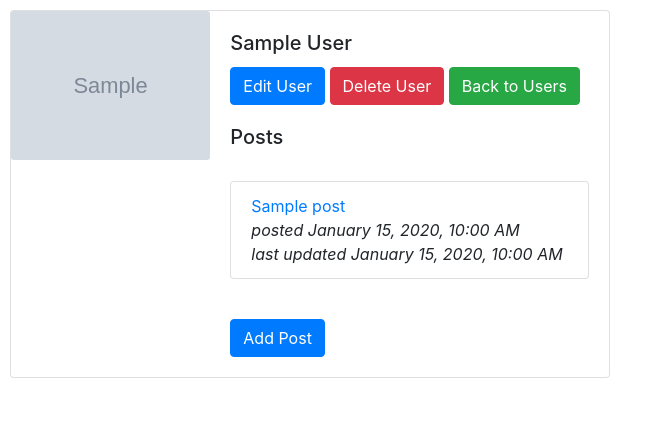
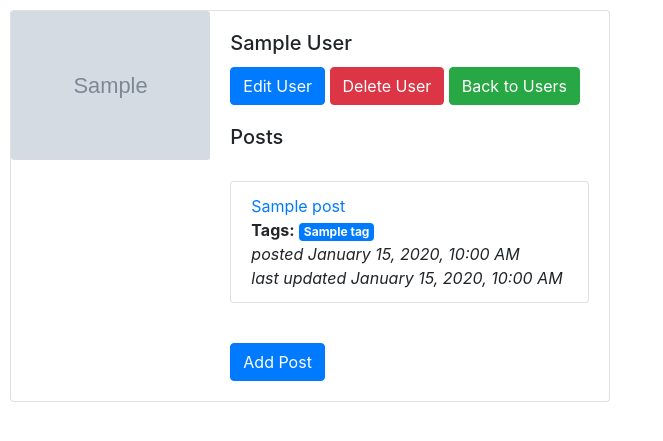
Before and after one commit to jmcginty15/Blogly-app, a Flask app: page /users/1 in a window 1280 px wide. Shown: the top 441 px of the page, without its empty margins (0-663 px from the left). Run offline with Flask 2, Linux system fonts and the light colour scheme; tables that the repository leaves empty hold one stand-in row (values such as "Sample post"); grey boxes marked "Sample" are stand-in pictures; some libraries are stand-ins or nearby versions.

Commit message:
routes created for adding, editing, and deleting tags

```diff
--- a/app.py
+++ b/app.py
@@ -1,6 +1,6 @@
 """Blogly application."""
 
-from flask import Flask, request, render_template, redirect, flash
+from flask import Flask, request, render_template, redirect, flash, Markup
 from flask_debugtoolbar import DebugToolbarExtension
 from models import db, connect_db, User, Post, Tag, PostTag
 from datetime import datetime, timezone
@@ -145,7 +145,7 @@ def process_new_post(user_id):
 @app.route('/tags')
 def tags():
     """Shows a list of all existing tags"""
-    tags = Tag.query.all()
+    tags = Tag.query.order_by('name').all()
     tag_count = len(tags)
     return render_template('tags.html', tags=tags, tag_count=tag_count)
 
@@ -160,3 +160,42 @@ def tag(tag_id):
 def add_tag():
     """Displays form to add a new tag"""
     return render_template('tag-form.html', new=True, tag=None)
+
+@app.route('/tags/new', methods=['POST'])
+def process_new_tag():
+    """Processes form input for new tag"""
+    tag_name = request.form['name']
+    new_tag = Tag(name=tag_name)
+    db.session.add(new_tag)
+    db.session.commit()
+    flash_msg = Markup(f'<span class="badge badge-primary">{tag_name}</span> added!')
+    flash(flash_msg)
+    return redirect('/tags')
+
+@app.route('/tags/<int:tag_id>/delete', methods=['POST'])
+def delete_tag(tag_id):
+    """Deletes a tag by id"""
+    tag = Tag.query.get(tag_id)
+    tag_name = tag.name
+    db.session.delete(tag)
+    db.session.commit()
+    flash_msg = Markup(f'<span class="badge badge-primary">{tag_name}</span> deleted!')
+    flash(flash_msg)
+    return redirect('/tags')
+
+@app.route('/tags/<int:tag_id>/edit')
+def edit_tag(tag_id):
+    """Displays a form for editing a tag name"""
+    tag = Tag.query.get(tag_id)
+    return render_template('tag-form.html', new=False, tag=tag)
+
+@app.route('/tags/<int:tag_id>/edit', methods=['POST'])
+def process_tag_edit(tag_id):
+    """Process form input for editing a tag name"""
+    tag_name = request.form['name']
+    tag = Tag.query.get(tag_id)
+    tag.name = tag_name
+    db.session.commit()
+    flash_msg = Markup(f'<span class="badge badge-primary">{tag_name}</span> updated!')
+    flash(flash_msg)
+    return redirect('/tags')
--- a/static/app.css
+++ b/static/app.css
@@ -39,3 +39,11 @@
     width: 600px;
     margin: 10px;
 }
+
+.tag-link {
+    color: white;
+}
+
+.tag-link:hover {
+    color: black;
+}
--- a/templates/home.html
+++ b/templates/home.html
@@ -19,8 +19,8 @@
         <h6 class="card-subtitle mb-2 text-muted"><em>posted {{ post.format_date('created') }}</em></h6>
         <h6 class="card-subtitle mb-2 text-muted"><em>last updated {{ post.format_date('updated') }}</em></h6>
         <p class="card-text">{{ post.content }}</p>
-        <b>Tags:</b>{% for tag in post.tags %}&nbsp;<span class="badge badge-primary">{{ tag.name }}</span>{% endfor %}
-        <span class="badge badge-secondary">add new</span>
+        <b>Tags:</b>{% for tag in post.tags %}&nbsp;<span class="badge badge-primary">
+            <a href="/tags/{{ tag.id }}" class="tag-link">{{ tag.name }}</a></span>{% endfor %}
     </div>
     <div class="card-body">
         <form action="/posts/{{ post.id }}/edit" class="card-form">
--- a/templates/single-tag.html
+++ b/templates/single-tag.html
@@ -15,7 +15,7 @@
         <ul class="list-group">
             {% for post in tag.posts %}
             <li class="list-group-item"><a href="/posts/{{ post.id }}">{{ post.title }}</a><br>
-            <em>by {{ post.poster.get_full_name() }}</em></li>
+            <em>by <a href="/users/{{ post.poster.id }}">{{ post.poster.get_full_name() }}</a></em></li>
             {% endfor %}
         </ul>
     </div>
--- a/templates/single-user.html
+++ b/templates/single-user.html
@@ -31,6 +31,8 @@
                     <ul class="list-group">
                         {% for post in posts %}
                         <li class="list-group-item"><a href="/posts/{{ post.id }}">{{ post.title }}</a><br>
+                            <b>Tags:</b>{% for tag in post.tags %}&nbsp;<span class="badge badge-primary">
+                                <a href="/tags/{{ tag.id }}" class="tag-link">{{ tag.name }}</a></span>{% endfor %}<br>
                             <em>posted {{ post.format_date('created') }}</em><br>
                             <em>last updated {{ post.format_date('updated') }}</em></li>
                         {% endfor %}
--- a/templates/tag-form.html
+++ b/templates/tag-form.html
@@ -27,9 +27,9 @@ Edit {{ tag.name }}
         </form>
         {% else %}
         <div class="card-body">
-            <h3 class="card-title">Edit {{ tag.name }}:</h3>
+            <h3 class="card-title">Edit <span class="badge badge-primary">{{ tag.name }}</span>:</h3>
         </div>
-        <form action="/users/{{ user.id }}/edit" method="POST">
+        <form action="/tags/{{ tag.id }}/edit" method="POST">
             <div class="form-group">
                 <label for="name">Name</label>
                 <input class="form-control" name="name" placeholder="Enter a tag name"
```
Also changed, not shown: templates/post.html (+4 -3 lines).
